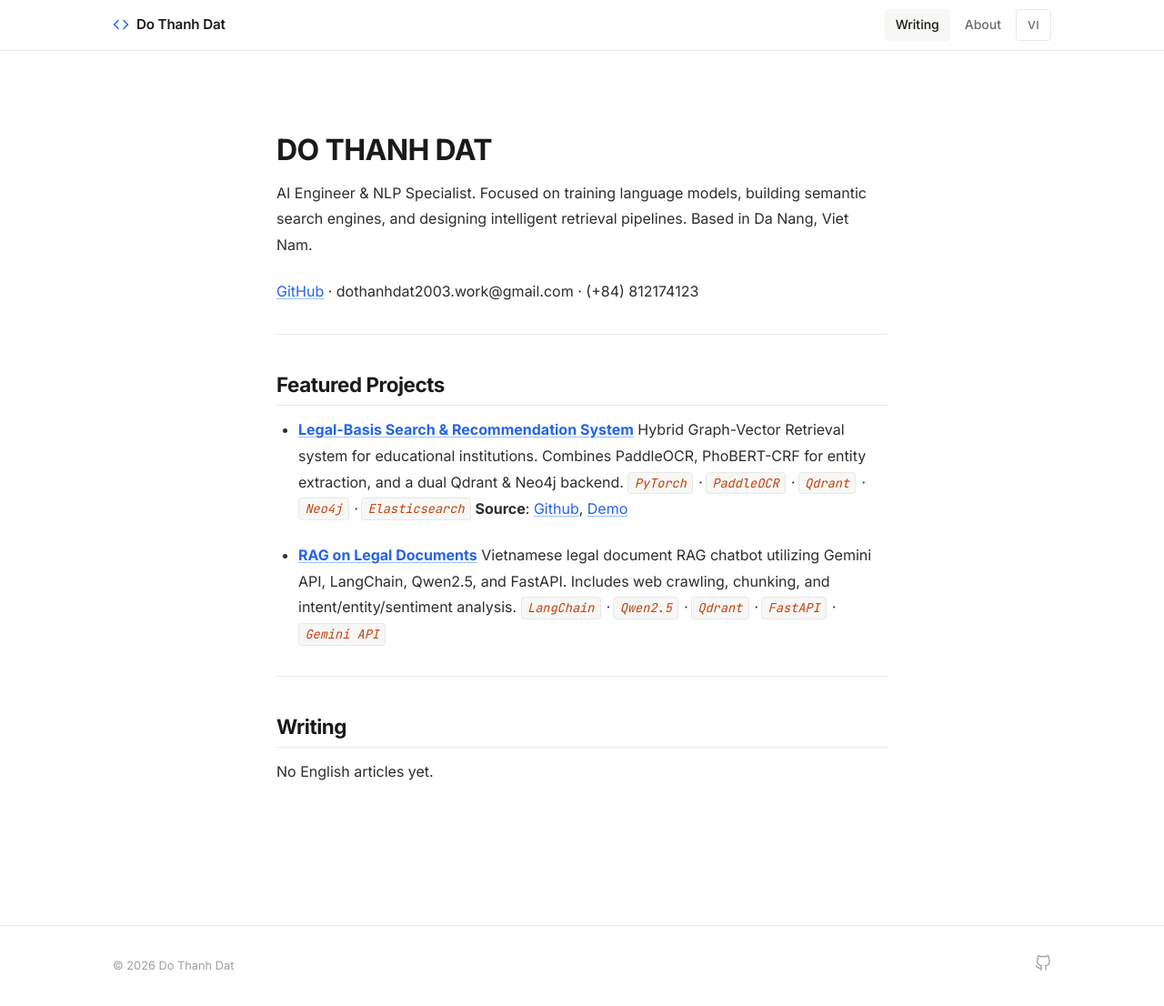
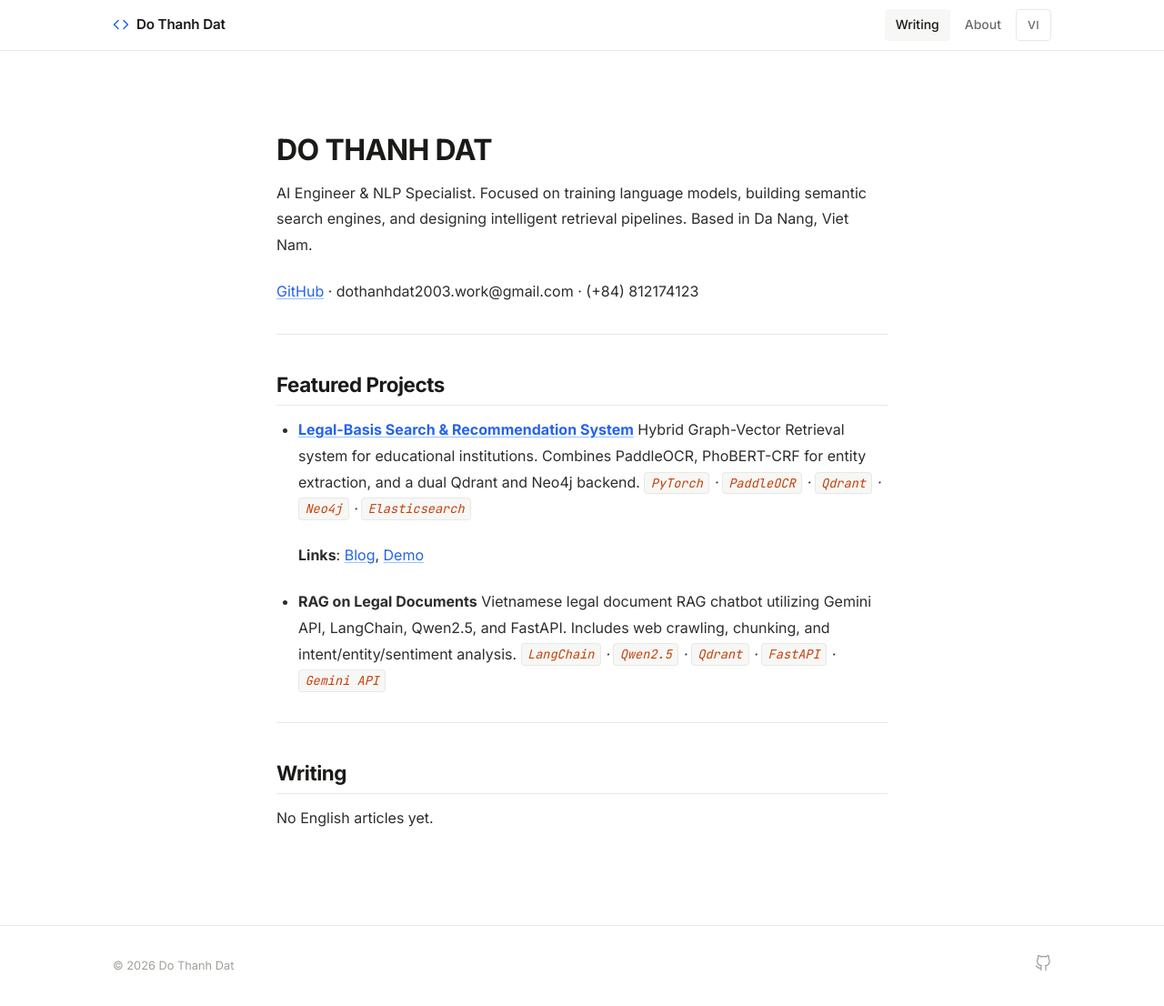
Before and after one commit to UkieI/UkieI.github.io, a Jekyll site: the page built from index.md, in a window 1280 px wide and 1106 px high. Shown: the whole window at 91% size. Built offline with Jekyll 4.4.1, drawn with Linux system fonts in a browser that asks for light colours.

Commit message:
Relative blog and post tag

```diff
--- a/assets/css/style.css
+++ b/assets/css/style.css
@@ -35,6 +35,43 @@
   --radius:       8px;
   --radius-sm:    4px;
   --ease:         all 0.15s ease;
+}
+
+/* ==========================================
+   RELATED POSTS
+   ========================================== */
+.related-posts {
+  margin-top: 3rem;
+  padding-top: 1.5rem;
+  border-top: 1px solid var(--border);
+}
+
+.related-posts h2 {
+  font-size: 1.15rem;
+  margin-top: 0;
+}
+
+.related-posts ul {
+  list-style: none;
+  padding-left: 0;
+}
+
+.related-posts li {
+  padding: 0.85rem 0;
+  border-bottom: 1px solid var(--border);
+}
+
+.related-posts span {
+  display: block;
+  margin-top: 0.2rem;
+  color: var(--text-3);
+  font-size: 0.8rem;
+}
+
+.related-posts p {
+  margin: 0.35rem 0 0;
+  color: var(--text-2);
+  font-size: 0.9rem;
 }
 
 /* --- Reset --- */
--- a/index.md
+++ b/index.md
@@ -10,20 +10,39 @@ translation_url: /vi/
 
 AI Engineer & NLP Specialist. Focused on training language models, building semantic search engines, and designing intelligent retrieval pipelines. Based in Da Nang, Viet Nam.
 
-[GitHub](https://github.com/UkieI) · dothanhdat2003.work@gmail.com · (+84) 812174123
+[GitHub](https://github.com/UkieI) &middot; dothanhdat2003.work@gmail.com &middot; (+84) 812174123
 
 ---
 
 ## Featured Projects
 
-* **[Legal-Basis Search & Recommendation System](https://github.com/UkieI/E2E_VBPL)**
-  Hybrid Graph-Vector Retrieval system for educational institutions. Combines PaddleOCR, PhoBERT-CRF for entity extraction, and a dual Qdrant & Neo4j backend.
-  _`PyTorch` · `PaddleOCR` · `Qdrant` · `Neo4j` · `Elasticsearch`_
-  **Source**: [Github](https://github.com/UkieI/E2E_VBPL), [Demo](https://drive.google.com/drive/folders/1iytdegNUbnb8_9_yNeKP1Od-xMdF6YK3?usp=sharing)
+{% assign featured_projects = site.data.projects | where: "featured", true | sort: "order" %}
+{% for project in featured_projects %}
+{% assign project_text = project.en %}
+{% assign project_title_url = "" %}
+{% if project.links.post and project.links.post != "" %}
+  {% assign project_title_url = project.links.post %}
+{% elsif project.links.source and project.links.source != "" %}
+  {% assign project_title_url = project.links.source %}
+{% endif %}
 
-* **[RAG on Legal Documents](https://github.com/dothanhdat2003)**
-  Vietnamese legal document RAG chatbot utilizing Gemini API, LangChain, Qwen2.5, and FastAPI. Includes web crawling, chunking, and intent/entity/sentiment analysis.
-  _`LangChain` · `Qwen2.5` · `Qdrant` · `FastAPI` · `Gemini API`_
+* {% if project_title_url != "" %}**[{{ project_text.title }}]({{ project_title_url | relative_url }})**{% else %}**{{ project_text.title }}**{% endif %}
+  {{ project_text.description }}
+  _{% for item in project.tech %}`{{ item }}`{% unless forloop.last %} &middot; {% endunless %}{% endfor %}_
+  {% assign project_links = "" %}
+  {% if project.links.post and project.links.post != "" %}{% assign project_links = project_links | append: "[Blog](" | append: project.links.post | append: ")" %}{% endif %}
+  {% if project.links.source and project.links.source != "" %}
+    {% if project_links != "" %}{% assign project_links = project_links | append: ", " %}{% endif %}
+    {% assign project_links = project_links | append: "[Source](" | append: project.links.source | append: ")" %}
+  {% endif %}
+  {% if project.links.demo and project.links.demo != "" %}
+    {% if project_links != "" %}{% assign project_links = project_links | append: ", " %}{% endif %}
+    {% assign project_links = project_links | append: "[Demo](" | append: project.links.demo | append: ")" %}
+  {% endif %}
+  {% if project_links != "" %}**Links**: {{ project_links }}{% endif %}
+{% else %}
+No featured projects yet.
+{% endfor %}
 
 ---
 
@@ -31,7 +50,7 @@ AI Engineer & NLP Specialist. Focused on training language models, building sema
 
 {% assign posts = site.posts | where: "lang", "en" %}
 {% for post in posts %}
-* [**{{ post.title }}**]({{ post.url | relative_url }}) — {{ post.date | date: "%B %d, %Y" }}
+* [**{{ post.title }}**]({{ post.url | relative_url }}) &mdash; {{ post.date | date: "%B %d, %Y" }}
 {% else %}
 No English articles yet.
 {% endfor %}
```
Also changed, not shown: _data/projects.yml (added, +39 -0 lines), _layouts/post.html (+32 -0 lines), about.md (+1 -1 lines), vi/about.md (+1 -1 lines), vi/index.md (+28 -9 lines), README.md (added), 1 other file.
